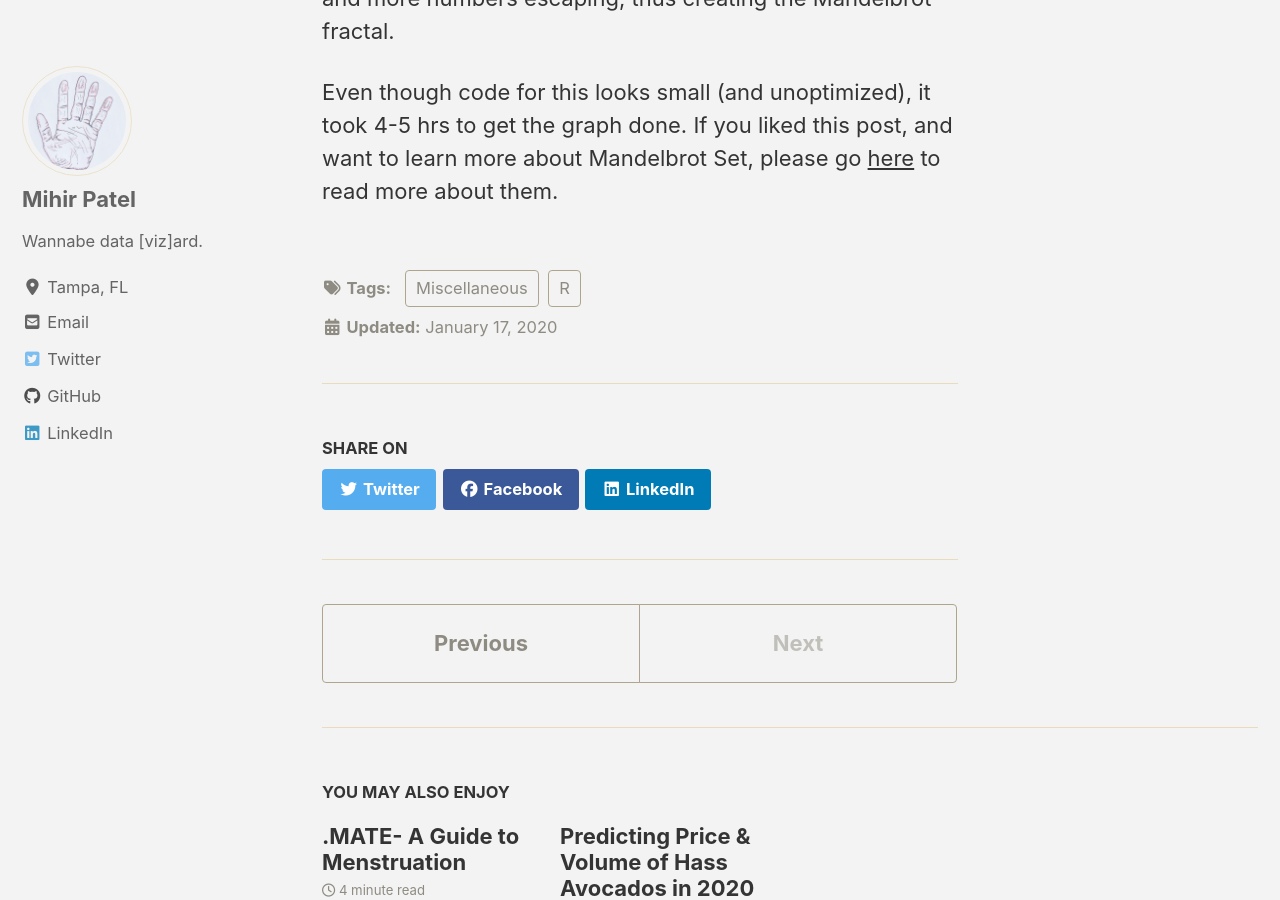
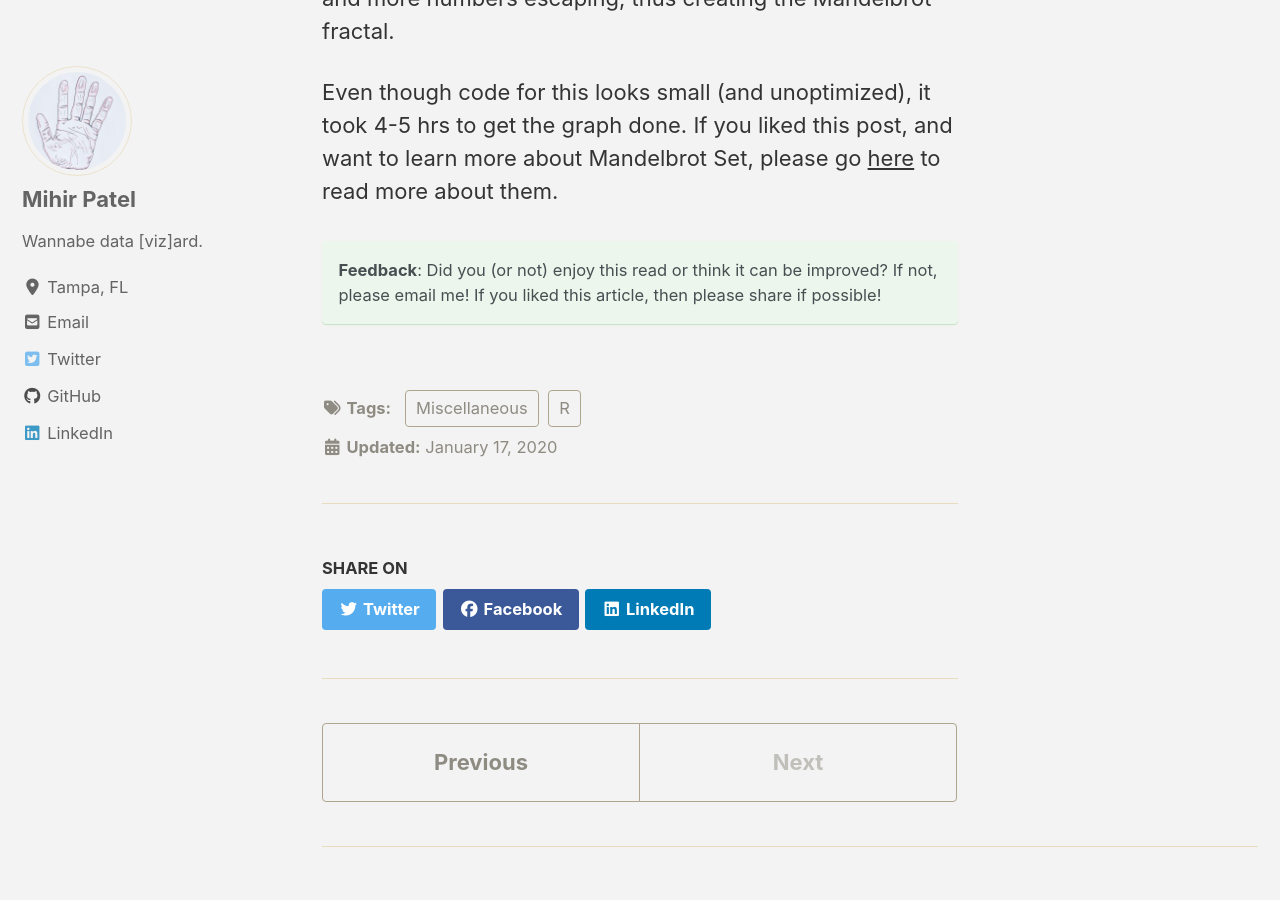
Before and after one commit to mihirp161/mihirp161.github.io, a Jekyll site: the page built from _posts/2020-01-17-mandelbrot.md, in a window 1280 px wide and 900 px high, scrolled down 5361 px. Built offline with Jekyll 4.4.1, drawn with Linux system fonts in a browser that asks for light colours; cached includes are drawn as plain includes; nearby versions of some CDN libraries.

Commit message:
Update 2020-01-17-mandelbrot.md

```diff
--- a/_posts/2020-01-17-mandelbrot.md
+++ b/_posts/2020-01-17-mandelbrot.md
@@ -94,3 +94,6 @@ Now you might be wondering, why is there varying colour hue around the black reg
 `F= {x^2 + c|x is any number, and -2< x <1}` with given iteration. As we increased the iterations, we get more and more numbers escaping, thus creating the Mandelbrot fractal.
 
 Even though code for this looks small (and unoptimized), it took 4-5 hrs to get the graph done. If you liked this post, and want to learn more about Mandelbrot Set, please go [here](https://en.wikipedia.org/wiki/Mandelbrot_set) to read more about them.
+
+**Feedback**: Did you (or not) enjoy this read or think it can be improved? If not, please email me! If you liked this article, then please share if possible!
+{: .notice--success}
```
